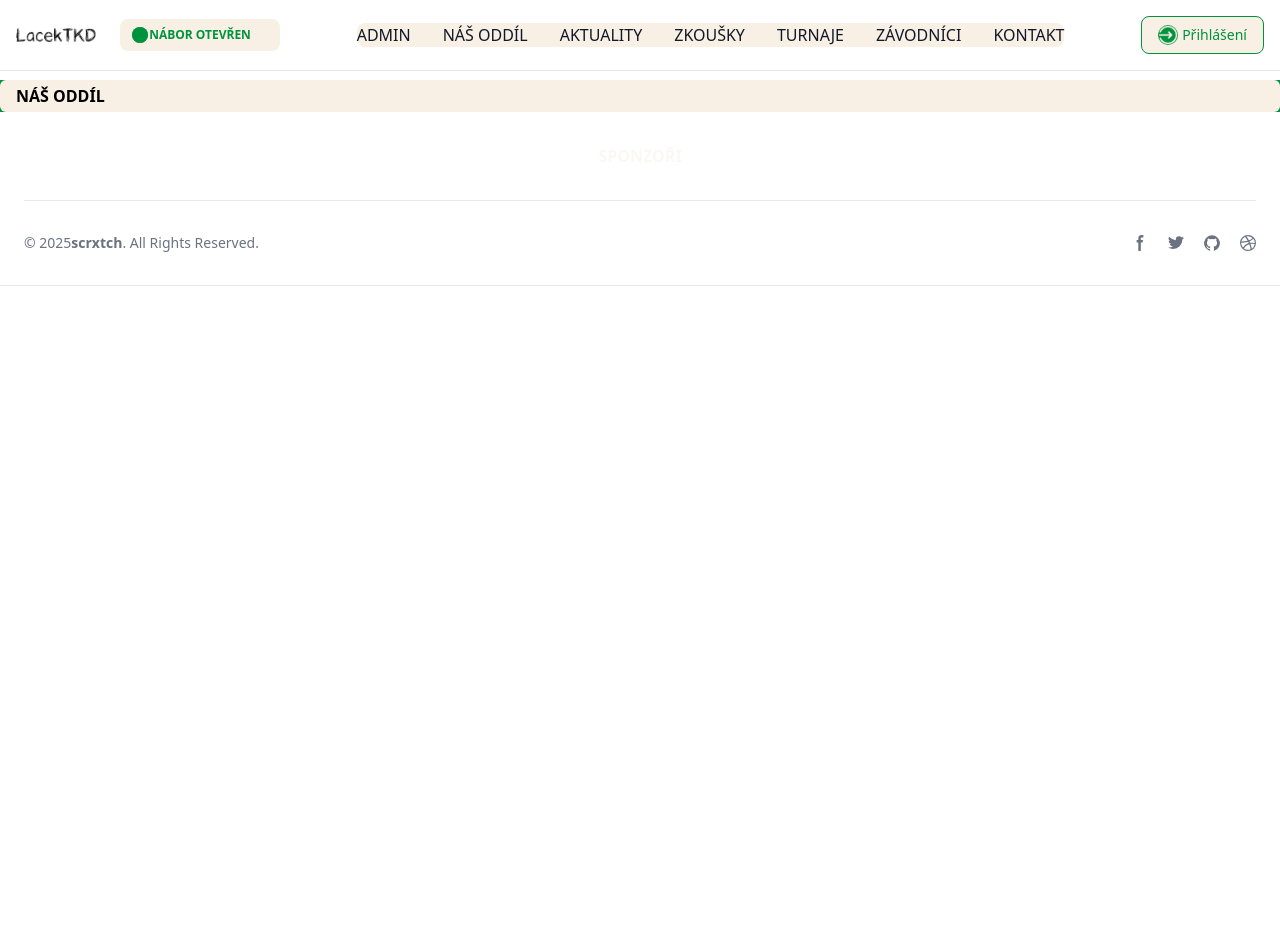
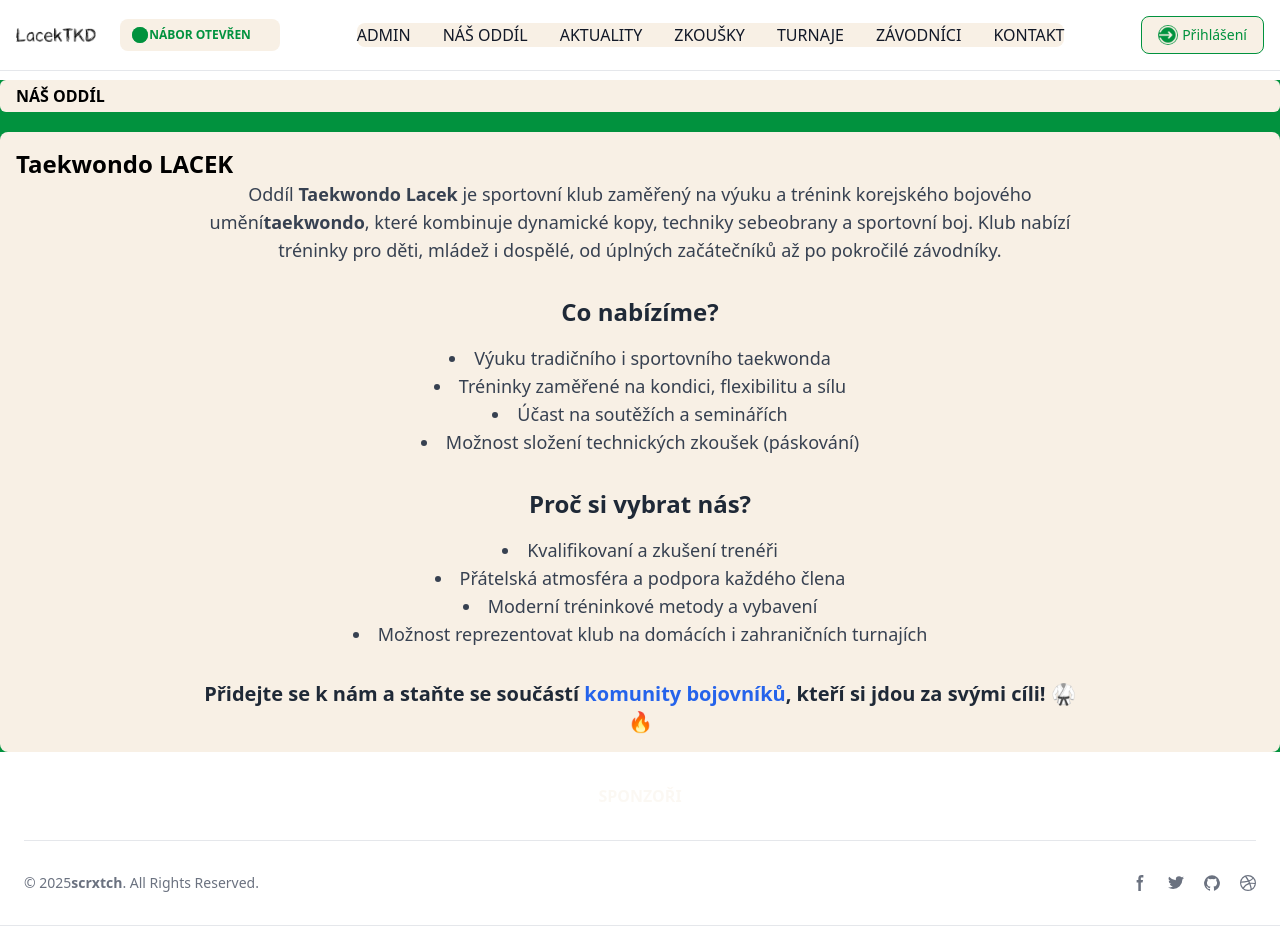
Before and after one commit to scrxtch666/LacekTKD, a React (Vite) app in the folder Frontend/: page /nas-oddil in a window 1280 px wide. Before the commit the page ends 800 px from the top, so only its background shows below. Built offline with nearby package versions, Linux system fonts and the light colour scheme.

Commit message:
Menší úpravy

```diff
--- a/Frontend/src/Components/AboutUS.jsx
+++ b/Frontend/src/Components/AboutUS.jsx
@@ -1,11 +1,15 @@
 import { Link } from "react-router-dom";
 import React from "react";
 import Devider from "../pages/AboutUs/Devider";
+import Info from "../pages/AboutUs/Info";
 
 function AboutUs() {
   return (
     <>
+    <div className="flex flex-col gap-5">
    <Devider />
+   <Info />
+   </div>
     </>
   );
 }
--- a/Frontend/src/Components/Home.jsx
+++ b/Frontend/src/Components/Home.jsx
@@ -19,7 +19,19 @@ const Home = () => {
           </div>
         </div>
 
-        <div className="grid grid-cols-1 md:grid-cols-2 lg:grid-cols-3 gap-5">
+        <div className="w-[1280px] grid grid-cols-1 md:grid-cols-2 lg:grid-cols-3 gap-5">
+          <EventCard />
+          <EventCard />
+          <EventCard />
+        </div>
+
+        <div className="grid grid-cols-3 gap-13">
+          <EventCard />
+          <EventCard />
+          <EventCard />
+        </div>
+
+        <div className="flex justify-between gap-5">
           <EventCard />
           <EventCard />
           <EventCard />
--- /dev/null
+++ b/Frontend/src/pages/AboutUs/Info.jsx
@@ -0,0 +1,39 @@
+function Info() {
+    return (
+     <div className="bg-customWhite p-4 rounded-lg">
+<span className="font-bold text-2xl">Taekwondo LACEK</span>
+<section>
+  <div class="max-w-4xl mx-auto text-center">
+    <p class="text-gray-700 text-lg">
+      Oddíl <strong>Taekwondo Lacek</strong> je sportovní klub zaměřený na výuku a trénink korejského bojového umění
+      <strong>taekwondo</strong>, které kombinuje dynamické kopy, techniky sebeobrany a sportovní boj. Klub nabízí tréninky
+      pro děti, mládež i dospělé, od úplných začátečníků až po pokročilé závodníky.
+    </p>
+
+    <h3 class="text-2xl font-semibold text-gray-800 mt-8">Co nabízíme?</h3>
+    <ul class="list-disc list-inside text-gray-700 text-lg mt-4">
+      <li>Výuku tradičního i sportovního taekwonda</li>
+      <li>Tréninky zaměřené na kondici, flexibilitu a sílu</li>
+      <li>Účast na soutěžích a seminářích</li>
+      <li>Možnost složení technických zkoušek (páskování)</li>
+    </ul>
+
+    <h3 class="text-2xl font-semibold text-gray-800 mt-8">Proč si vybrat nás?</h3>
+    <ul class="list-disc list-inside text-gray-700 text-lg mt-4">
+      <li>Kvalifikovaní a zkušení trenéři</li>
+      <li>Přátelská atmosféra a podpora každého člena</li>
+      <li>Moderní tréninkové metody a vybavení</li>
+      <li>Možnost reprezentovat klub na domácích i zahraničních turnajích</li>
+    </ul>
+
+    <p class="text-xl font-semibold text-gray-800 mt-8">
+      Přidejte se k nám a staňte se součástí <span class="text-blue-600">komunity bojovníků</span>, kteří si jdou za svými cíli! 🥋🔥
+    </p>
+  </div>
+</section>
+
+</div>
+    );
+  }
+
+  export default Info;
--- a/Frontend/src/pages/Home/Event.jsx
+++ b/Frontend/src/pages/Home/Event.jsx
@@ -47,7 +47,7 @@ function Event() {
       {/* Overlay který se zobrazí při najetí myší */}
       <div className="absolute inset-0 bg-black bg-opacity-0 group-hover:bg-opacity-70 transition-all duration-300 rounded-lg flex items-center justify-center">
         <span className="text-white text-lg font-bold opacity-0 group-hover:opacity-100 transition-opacity duration-300">
-          Zobrazit detaily
+          ZOBRAZIT DETAILY
         </span>
       </div>
     </div>
--- a/Frontend/src/pages/Home/EventCard.jsx
+++ b/Frontend/src/pages/Home/EventCard.jsx
@@ -24,7 +24,7 @@ const EventCard = () => {
       {/* Date Container */}
       <div className="px-4 py-2 bg-customWhite">
         <div className="flex items-center">
-          <span className="text-emerald-600 text-sm font-medium">
+          <span className="text-customGreen text-sm font-medium">
             07.08.2017
           </span>
         </div>
```
